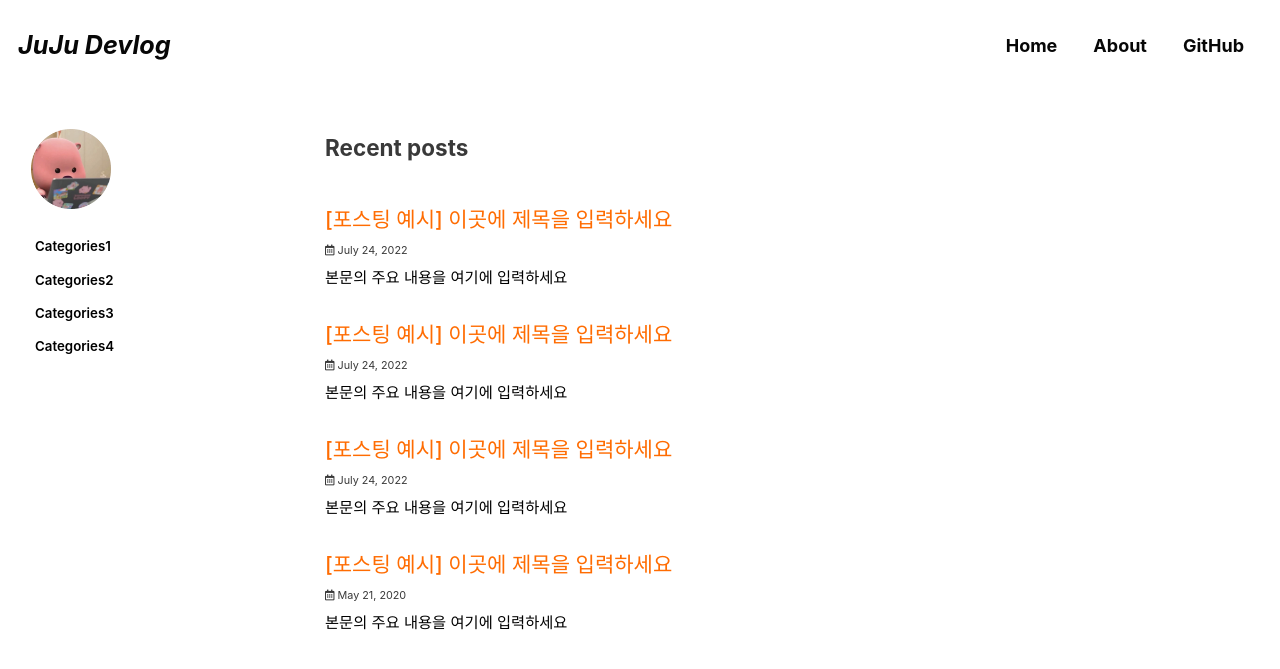
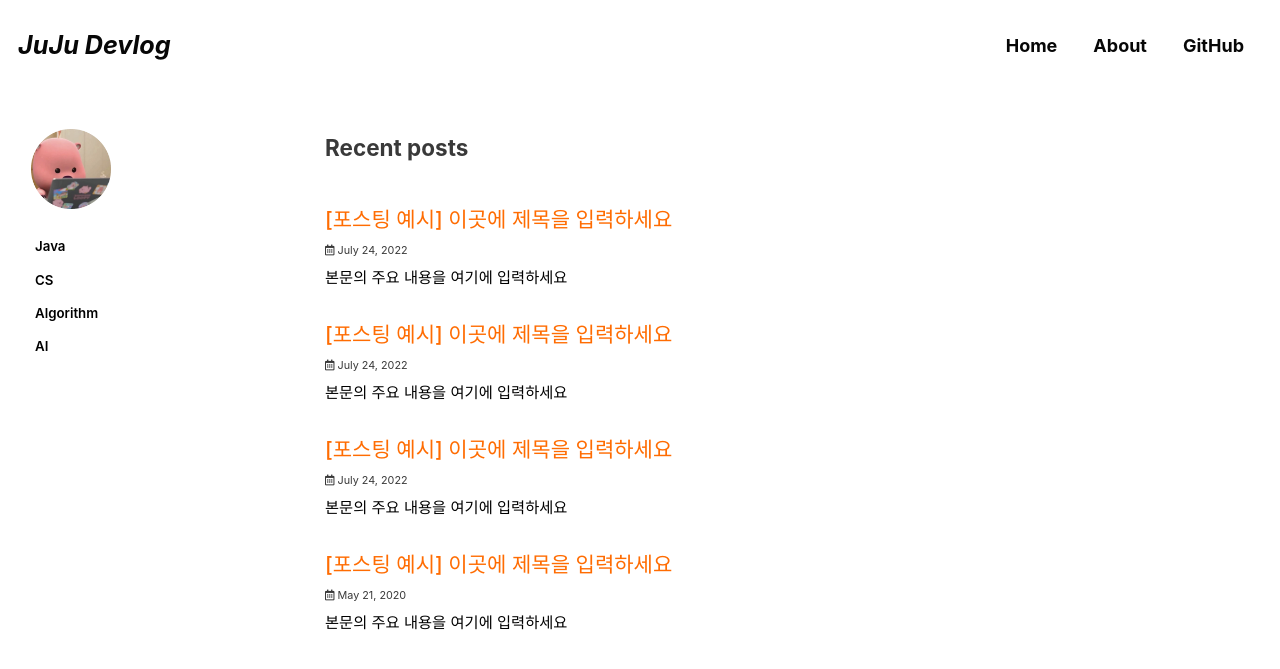
Before and after one commit to zuvvon/zuvvon.github.io, a Jekyll site: the page built from index.html, in a window 1280 px wide and 900 px high. Shown: the top 669 px of the window. Built offline with Jekyll 4.4.1, drawn with Linux system fonts in a browser that asks for light colours; cached includes are drawn as plain includes; some web fonts are replaced; the list of posts is cut into pages by our own code.

Commit message:
Update navigation.yml

```diff
--- a/_data/navigation.yml
+++ b/_data/navigation.yml
@@ -1,13 +1,13 @@
 # main links
 main:
   - title: "Home"
-    url: https://choiiis.github.io/
+    url: https://zuvvon.github.io/
 
   - title: "About"
     url: /about/
 
   - title: "GitHub"
-    url: https://github.com/choiiis
+    url: https://github.com/zuvvon
 
   # - title: "Projects"
   #   url: /projects/
@@ -18,11 +18,11 @@ main:
 # sidebar navigation (categories)
 # 2022.02.15 sidebar update : simple ver.
 categories:
-  - title: "Categories1"
+  - title: "Java"
     url: /categories/categories1/
-  - title: "Categories2"
+  - title: "CS"
     url: /categories/categories2/
-  - title: "Categories3"
+  - title: "Algorithm"
     url: /categories/categories3/
-  - title: "Categories4"
+  - title: "AI"
     url: /categories/categories4/
```
